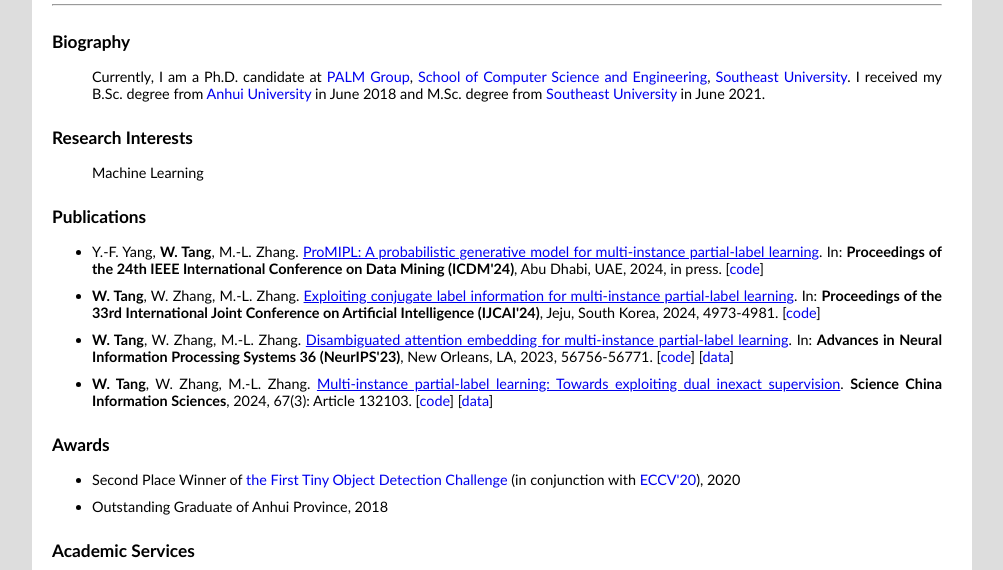
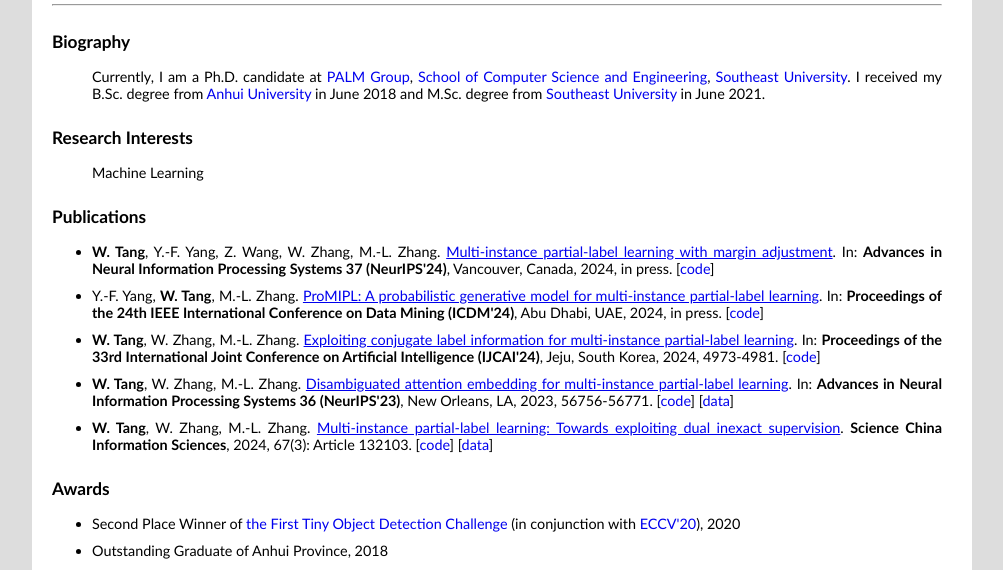
Before and after one commit to tangw-seu/tangw-seu.github.io, a plain HTML site: page index.html in a window 1280 px wide. Shown: the part 212-782 px from the top of the page, without its empty margins (138-1141 px from the left). Drawn offline with nearby package versions, Linux system fonts and the light colour scheme; some packages are replaced by stand-ins of ours.

Commit message:
20241027

```diff
--- a/index.html
+++ b/index.html
@@ -70,6 +70,9 @@
 		<h1><a name="Publications", >Publications</a></h1>
 		<ul>
 			<li class="item-gap">
+				<b>W. Tang</b>, Y.-F. Yang, Z. Wang, W. Zhang, M.-L. Zhang. <a href="./publications/NeurIPS'24.pdf" target=&ldquo;blank&rdquo;><u>Multi-instance partial-label learning with margin adjustment</u></a>. In: <b>Advances in Neural Information Processing Systems 37 (NeurIPS'24)</b>, Vancouver, Canada, 2024, in press. [<a href="https://github.com/tangw-seu/MIPLMA" target=&ldquo;blank&rdquo;>code</a>]
+			</li>
+			<li class="item-gap">
 				Y.-F. Yang, <b>W. Tang</b>, M.-L. Zhang. <a href="./publications/ICDM'24.pdf" target=&ldquo;blank&rdquo;><u>ProMIPL: A probabilistic generative model for multi-instance partial-label learning</u></a>. In: <b>Proceedings of the 24th IEEE International Conference on Data Mining (ICDM'24)</b>, Abu Dhabi, UAE, 2024, in press. [<a href="https://github.com/yangyf22/ProMIPL" target=&ldquo;blank&rdquo;>code</a>]
 			</li>
 			<li class="item-gap">
```
Also changed, not shown: 1 other file.
